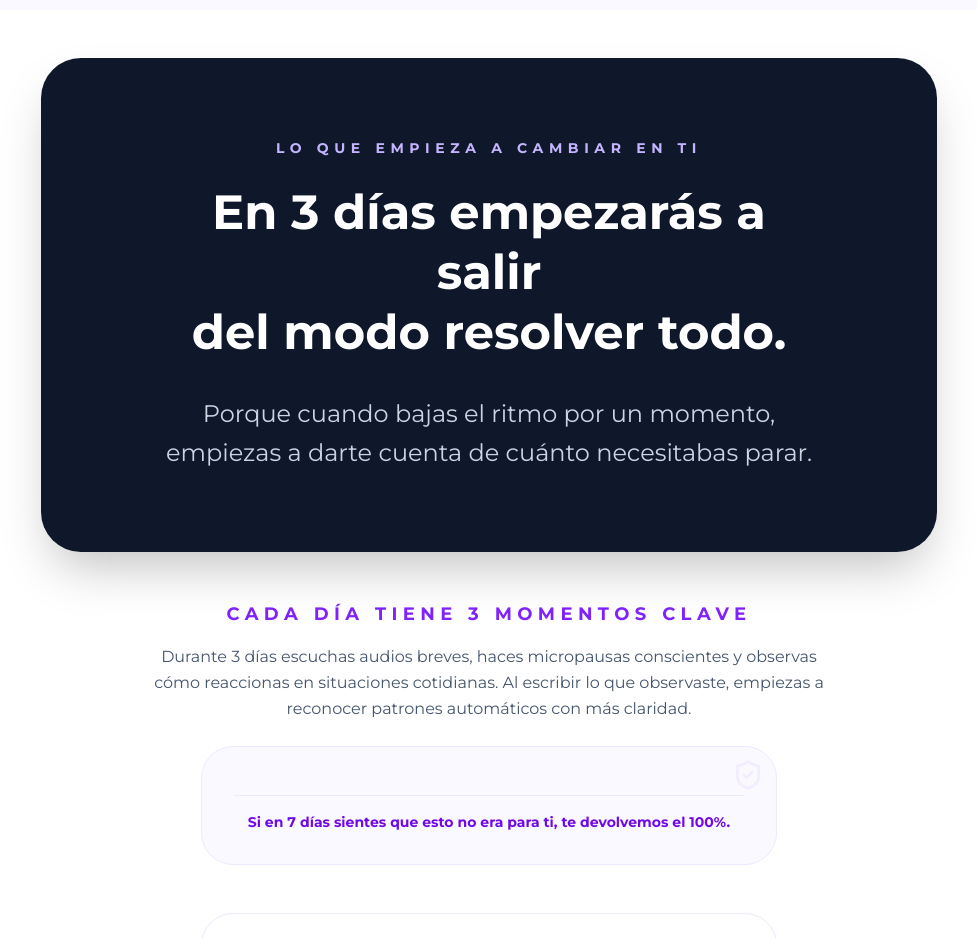
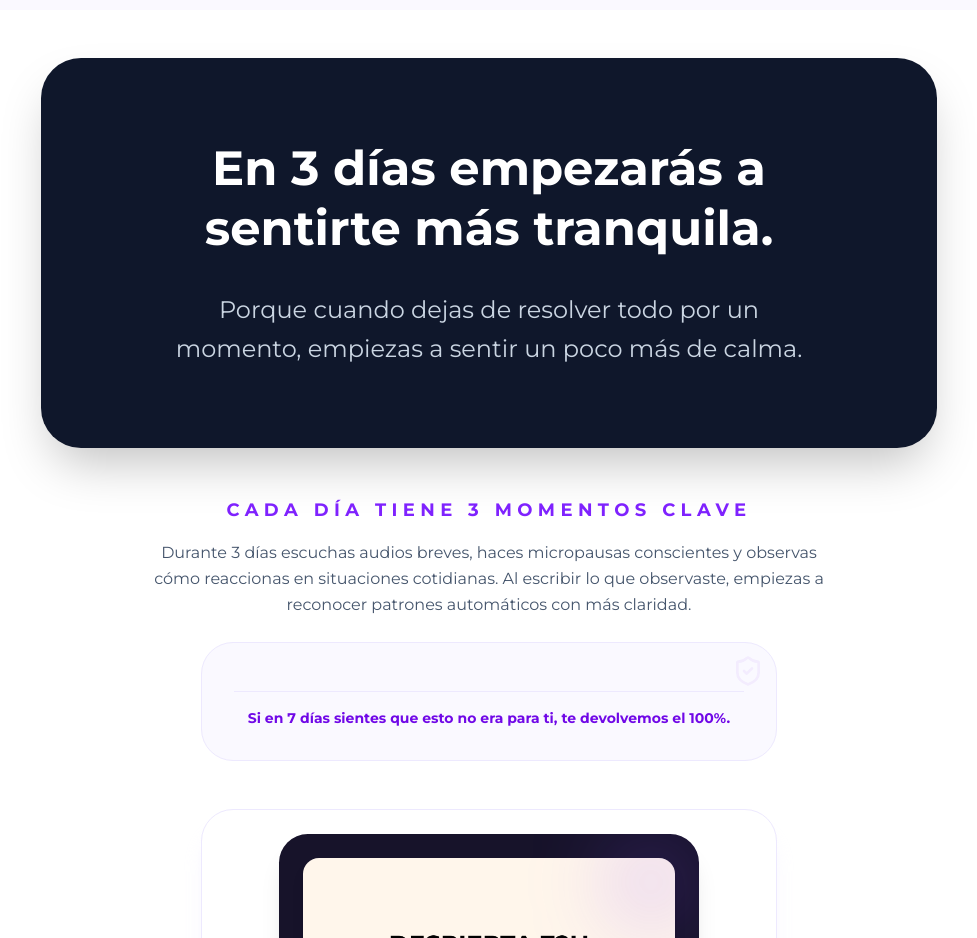
Before and after one commit to cursossolange/despierta-72h, a React (Vite) app: page / in a window 1280 px wide. Shown: the part 3440-4378 px from the top of the page, without its empty margins (151-1128 px from the left). Built offline with nearby package versions, Linux system fonts and the light colour scheme; no server answers.

Commit message:
Update LandingPage.tsx

```diff
--- a/src/components/LandingPage.tsx
+++ b/src/components/LandingPage.tsx
@@ -372,20 +372,12 @@ Una experiencia guiada de 3 días para mujeres que sienten que hace tiempo viven
 
             <div className="relative z-10 space-y-6 max-w-2xl mx-auto text-center">
 
- <h3 className="text-violet-300 text-xs md:text-sm font-black uppercase tracking-[0.4em]">
-  Lo que empieza a cambiar en ti
+<h3 className="text-3xl md:text-5xl font-black leading-tight text-white mb-8">
+  En 3 días empezarás a sentirte más tranquila.
 </h3>
 
-<h3 className="text-3xl md:text-5xl font-black leading-tight text-white mb-8">
-  En 3 días empezarás a salir
-  <br />
-  del modo resolver todo.
-</h3>
-
-  <p className="text-lg md:text-2xl text-slate-300 leading-relaxed max-w-3xl mx-auto">
- Porque cuando bajas el ritmo por un momento,
-  empiezas a darte cuenta
-  de cuánto necesitabas parar.
+<p className="text-lg md:text-2xl text-slate-300 leading-relaxed max-w-3xl mx-auto">
+  Porque cuando dejas de resolver todo por un momento, empiezas a sentir un poco más de calma.
 </p>
 
 </div>
```
